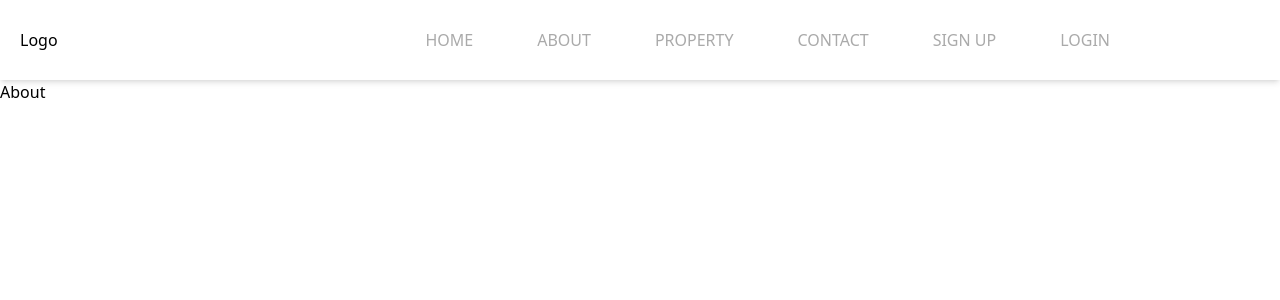
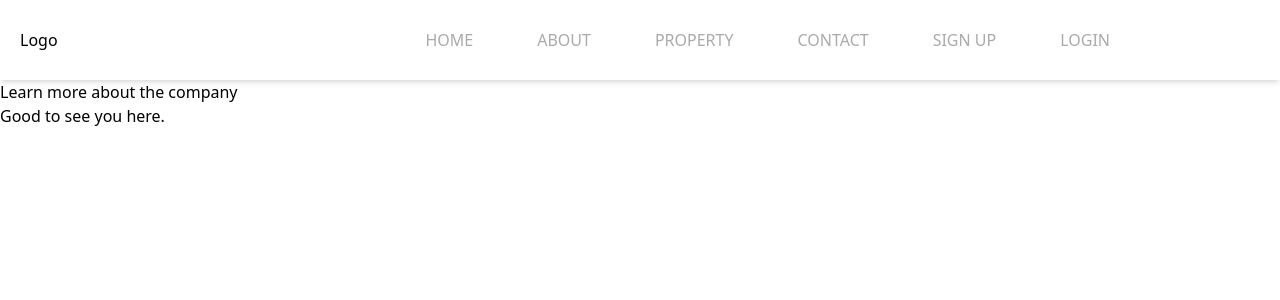
Before and after one commit to soulden1202/group-3-capstone-project, a React (Create React App) app: page /about in a window 1280 px wide. Shown: the top 300 px of the page. Built offline with nearby package versions, Linux system fonts and the light colour scheme.

Commit message:
Add files via upload
Added about page description

```diff
--- a/src/containers/about/About.jsx
+++ b/src/containers/about/About.jsx
@@ -1,7 +1,11 @@
 import React from "react";
 
 const About = () => {
-  return <div>About</div>;
+  return <div>Learn more about the company
+
+        <h2>Good to see you here.</h2>
+    </div>;
 };
 
+
 export default About;
```
